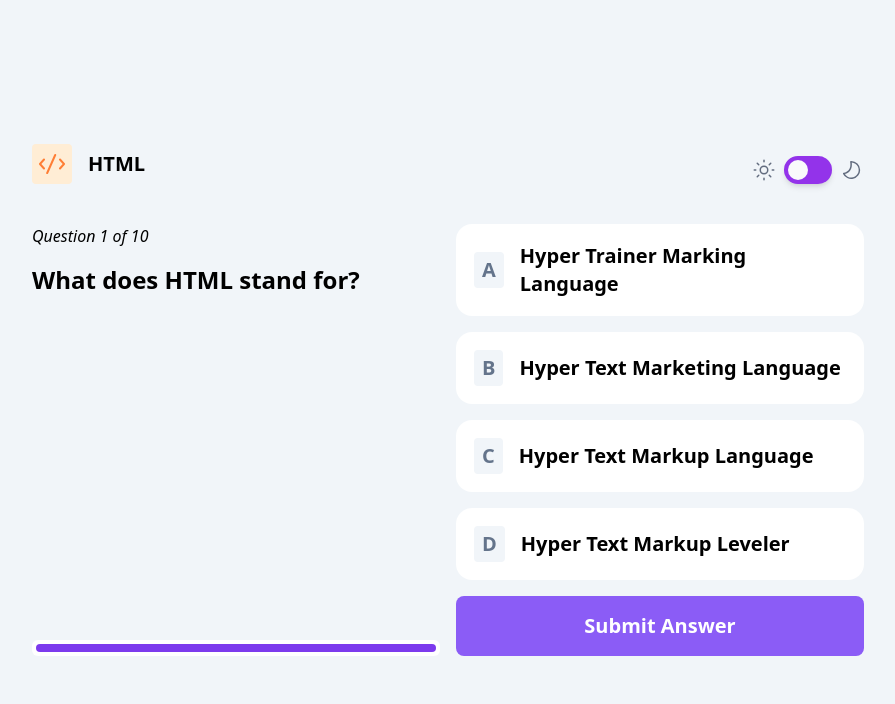
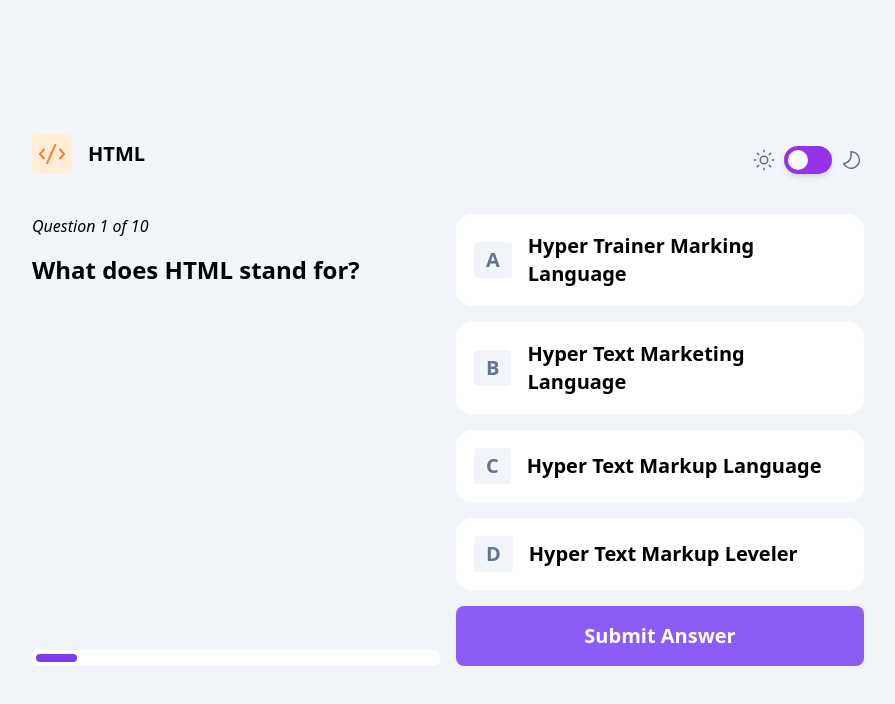
Before and after one commit to Odiesta/frontend-quiz-app-react, a React (Vite) app: page / in a window 1280 px wide. Both pictures are taken after a click on the element "HTML". Shown: the top 704 px of the page, without its empty margins (192-1087 px from the left). Built offline with nearby package versions, Linux system fonts and the light colour scheme.

Commit message:
implement correct and incorrect answer, error state, progress bar

```diff
--- a/src/components/AnswerItem.jsx
+++ b/src/components/AnswerItem.jsx
@@ -1,15 +1,27 @@
-import { useState } from "react";
+/* eslint-disable react/prop-types */
 
-/* eslint-disable react/prop-types */
+import iconCorrect from "../assets/images/icon-correct.svg";
+import iconIncorrect from "../assets/images/icon-incorrect.svg";
+
 export default function AnswerItem({
   answerObj,
   onSetChoice,
   onSelected,
   isSelected,
+  correctAnswer,
+  submitted,
 }) {
   const { answerClass, answer, option, id } = answerObj;
+  const selectedSubmittedCorrectAnswer =
+    answer === correctAnswer && submitted && isSelected;
+  const selectedSubmittedIncorrectAnswer =
+    answer !== correctAnswer && submitted && isSelected;
 
-  const style = " border-solid border-violet-500";
+  const selectedStyle = "border-solid border-violet-500";
+  const correctStyle = "border-solid border-green-500";
+  const wrongStyle = "border-solid border-red-500";
+  const paragraphStyle =
+    "text-white bg-violet-500 group-hover:text-white group-hover:bg-violet-500";
 
   function handleClick() {
     onSetChoice(answer);
@@ -18,15 +30,21 @@ export default function AnswerItem({
 
   return (
     <div
-      className={`flex items-center rounded-2xl bg-white p-4 font-bold ${answerClass} group cursor-pointer border-2 ${isSelected ? style : "border-transparent"}`}
+      className={`flex items-center rounded-2xl bg-white p-4 font-bold ${answerClass} group cursor-pointer border-2 ${isSelected ? selectedStyle : "border-transparent"} ${selectedSubmittedCorrectAnswer ? correctStyle : ""} ${selectedSubmittedIncorrectAnswer ? wrongStyle : ""}`}
       onClick={handleClick}
     >
       <p
-        className={`group-active: rounded bg-slate-100 px-2 py-1 text-xl text-slate-500 group-hover:bg-purple-100 group-hover:text-purple-500`}
+        className={`group-active: rounded bg-slate-100 px-3 py-1 text-xl text-slate-500 group-hover:bg-purple-100 group-hover:text-purple-500 ${isSelected ? paragraphStyle : ""} ${selectedSubmittedCorrectAnswer ? "bg-green-500 group-hover:bg-green-500" : ""} ${selectedSubmittedIncorrectAnswer ? "bg-red-500 group-hover:bg-red-500" : ""}`}
       >
         {option}
       </p>
-      <p className="quiz-title ml-4 text-xl">{answer}</p>
+      <p className="quiz-title mx-4 w-4/5 text-xl">{answer}</p>
+      {answer === correctAnswer && submitted && (
+        <img className="inline" src={iconCorrect} />
+      )}
+      {selectedSubmittedIncorrectAnswer && (
+        <img className="inline" src={iconIncorrect} />
+      )}
     </div>
   );
 }
--- a/src/components/AnswerList.jsx
+++ b/src/components/AnswerList.jsx
@@ -2,6 +2,7 @@
 import { useState } from "react";
 import AnswerItem from "./AnswerItem";
 import Button from "./Button";
+import iconError from "../assets/images/icon-error.svg";
 
 export default function AnswerList({
   quizzes,
@@ -13,8 +14,11 @@ export default function AnswerList({
 }) {
   const currentQuiz = quizzes.filter((quiz) => quiz.title === title)[0];
   const currentAnswers = currentQuiz.questions[number].options;
+  const correctAnswer = currentQuiz.questions[number].answer;
   const options = ["A", "B", "C", "D"];
 
+  const [submitted, setSubmitted] = useState(false);
+  const [error, setError] = useState(false);
   const [choice, setChoice] = useState("");
   const [isSelected, setIsSelected] = useState([false, false, false, false]);
   let answers = currentAnswers.map((answer, i) => {
@@ -29,11 +33,22 @@ export default function AnswerList({
   });
 
   function handleScore() {
-    if (choice === currentQuiz.questions[number].answer) {
+    if (!choice) {
+      setError(true);
+      return;
+    }
+    setError(false);
+    if (choice === correctAnswer) {
       onSetScore(() => score + 1);
     }
+    setSubmitted(!submitted);
+  }
+
+  function handleNextQuestion() {
     onSetNumber();
     setIsSelected(isSelected.map(() => false));
+    setSubmitted(!submitted);
+    setChoice("");
   }
 
   function handleSelected(id) {
@@ -61,9 +76,19 @@ export default function AnswerList({
           onSetChoice={(val) => setChoice(val)}
           onSelected={handleSelected}
           isSelected={isSelected[i]}
+          correctAnswer={correctAnswer}
+          submitted={submitted}
         />
       ))}
-      <Button value="Submit Answer" onClick={handleScore} />
+      {!submitted && <Button value="Submit Answer" onClick={handleScore} />}
+      {submitted && (
+        <Button value="Next Question" onClick={handleNextQuestion} />
+      )}
+      {!choice && error && (
+        <p className="mt-4 text-center text-red-600">
+          <img className="inline" src={iconError} /> Please select an answer
+        </p>
+      )}
     </div>
   );
 }
--- a/src/components/Button.jsx
+++ b/src/components/Button.jsx
@@ -3,7 +3,7 @@ export default function Button({ value, onClick }) {
   return (
     <div className="md:col-start-2">
       <button
-        className="col-span-2 mt-4 w-full justify-self-end rounded-lg bg-violet-500 px-4 py-4 text-xl font-bold text-white"
+        className="col-span-2 mt-4 w-full justify-self-end rounded-lg bg-violet-500 px-4 py-4 text-xl font-bold text-white hover:bg-violet-400"
         onClick={onClick}
       >
         {value}
--- a/src/components/Question.jsx
+++ b/src/components/Question.jsx
@@ -2,6 +2,7 @@
 export default function Question({ quizzes, number, title }) {
   const currentQuiz = quizzes.filter((quiz) => quiz.title === title)[0];
   const currentQuestion = currentQuiz.questions[number].question;
+  console.log(number * 10);
 
   return (
     <div className="md:flex md:flex-col md:justify-between">
@@ -11,7 +12,10 @@ export default function Question({ quizzes, number, title }) {
       </div>
       <div className="mt-8 flex h-4 w-full items-center rounded-md bg-white">
         {/* progress bar */}
-        <div className="mx-1 h-2 w-full rounded-md bg-violet-600"></div>
+        <div
+          className={`mx-1 h-2 rounded-md bg-violet-600`}
+          style={{ width: `${(number + 1) * 10}%` }}
+        ></div>
       </div>
     </div>
   );
```
Also changed, not shown: todo.txt.
